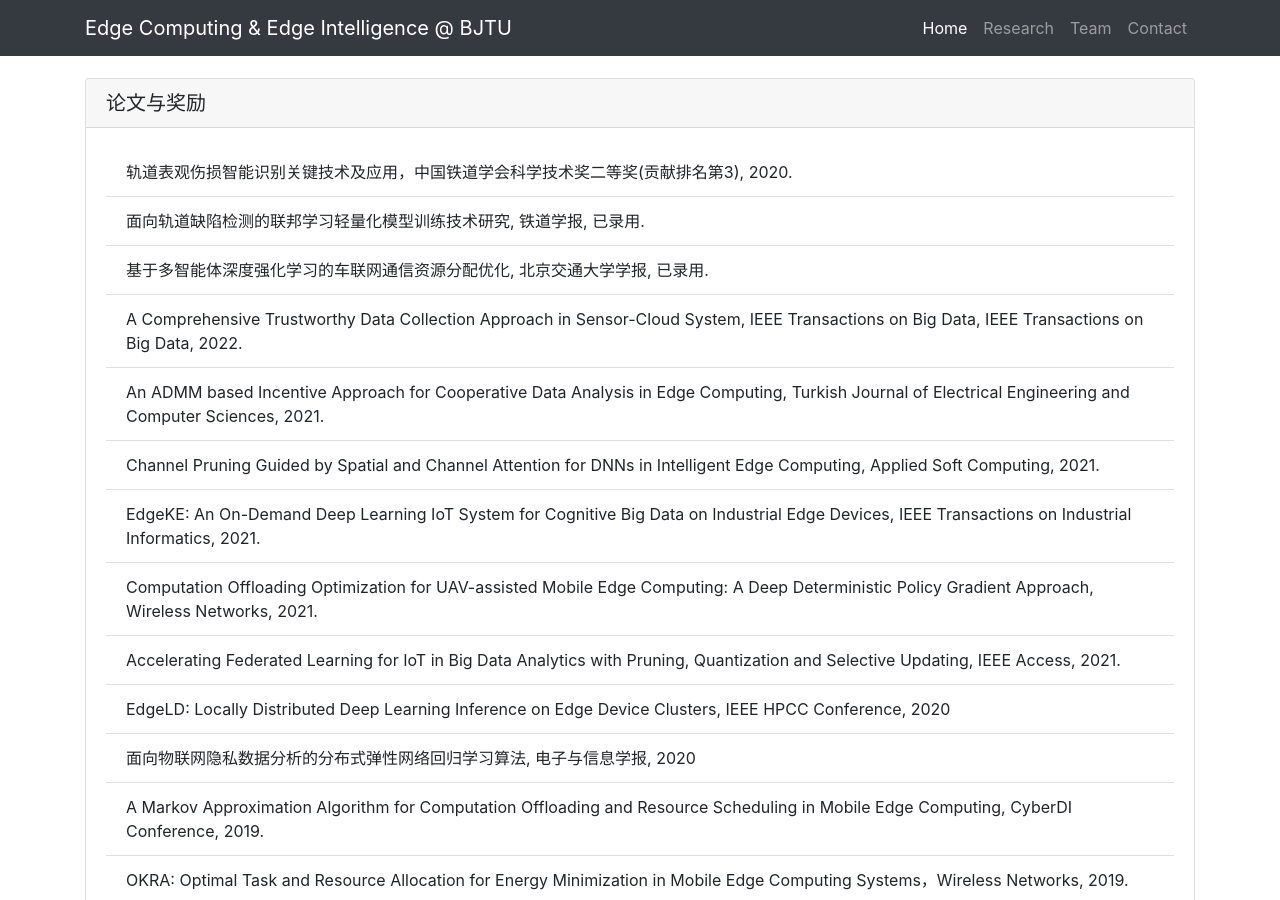
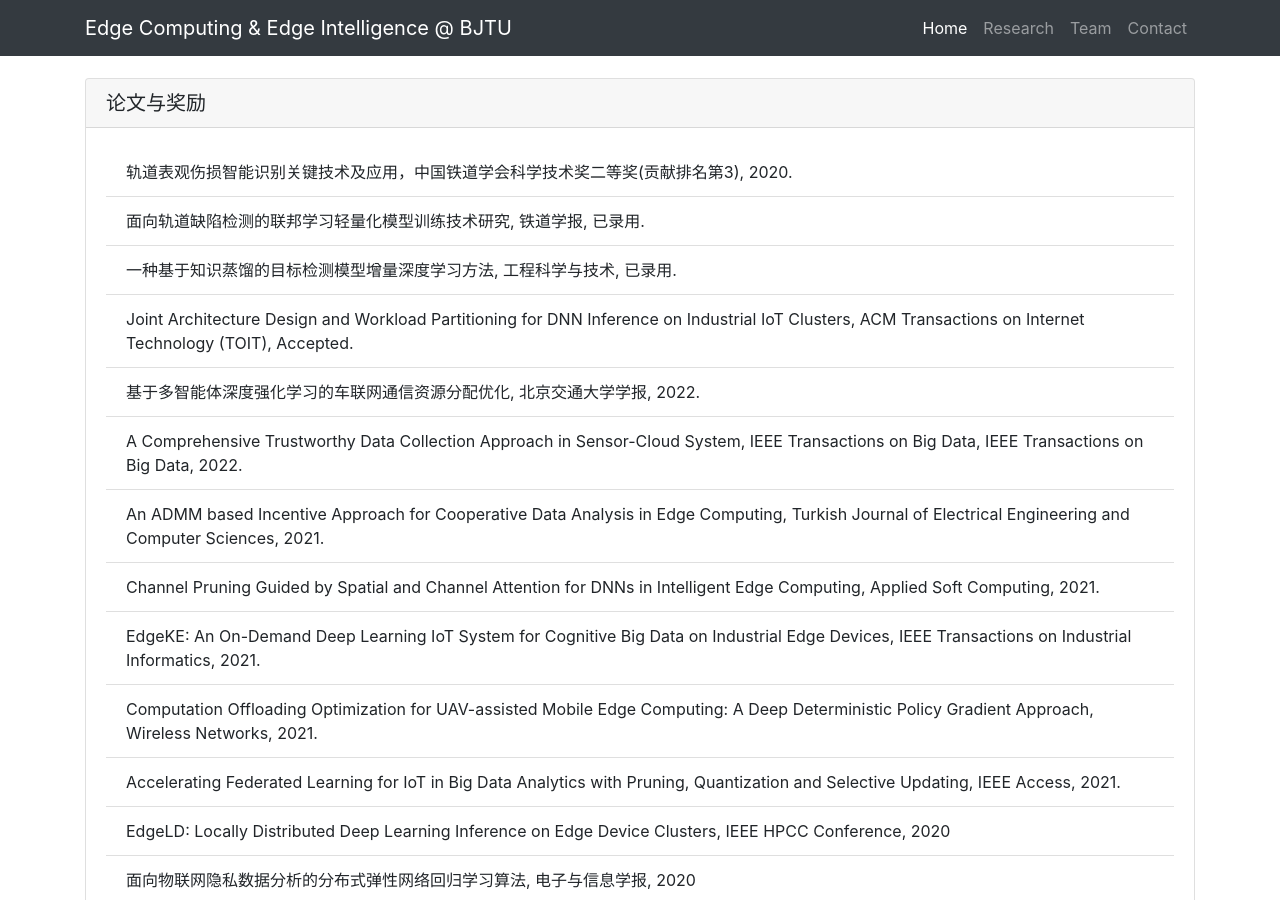
Before and after one commit to fangvv/Homepage, a Jekyll site: the page Edgecomp/index.html, which Jekyll copies as it is, in a window 1280 px wide and 900 px high, scrolled down 2691 px. Built offline with Jekyll 4.4.1, drawn with Linux system fonts in a browser that asks for light colours; comment, search, counter and statistics services are not loaded.

Commit message:
update papers

```diff
--- a/Edgecomp/index.html
+++ b/Edgecomp/index.html
@@ -145,7 +145,9 @@
     <ul class="list-group list-group-flush">
       <li class="list-group-item">轨道表观伤损智能识别关键技术及应用，中国铁道学会科学技术奖二等奖(贡献排名第3), 2020.</li>
       <li class="list-group-item">面向轨道缺陷检测的联邦学习轻量化模型训练技术研究, 铁道学报, 已录用.</li>
-      <li class="list-group-item">基于多智能体深度强化学习的车联网通信资源分配优化, 北京交通大学学报, 已录用.</li>
+      <li class="list-group-item">一种基于知识蒸馏的目标检测模型增量深度学习方法, 工程科学与技术, 已录用.</li>
+      <li class="list-group-item">Joint Architecture Design and Workload Partitioning for DNN Inference on Industrial IoT Clusters, ACM Transactions on Internet Technology (TOIT), Accepted.</li>
+      <li class="list-group-item">基于多智能体深度强化学习的车联网通信资源分配优化, 北京交通大学学报, 2022.</li>
       <li class="list-group-item">A Comprehensive Trustworthy Data Collection Approach in Sensor-Cloud System, IEEE Transactions on Big Data, IEEE Transactions on Big Data, 2022.</li>
       <li class="list-group-item">An ADMM based Incentive Approach for Cooperative Data Analysis in Edge Computing, Turkish Journal of Electrical Engineering and Computer Sciences, 2021.</li>
       <li class="list-group-item">Channel Pruning Guided by Spatial and Channel Attention for DNNs in Intelligent Edge Computing, Applied Soft Computing, 2021.</li>
```
